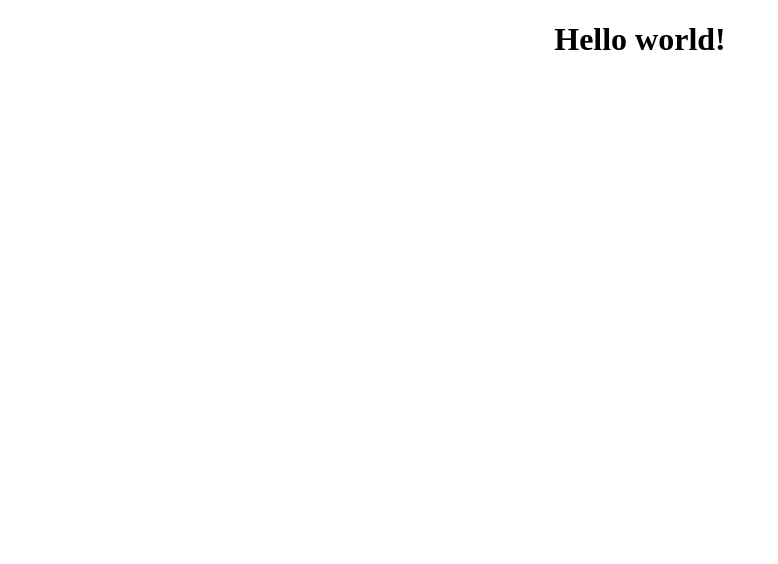
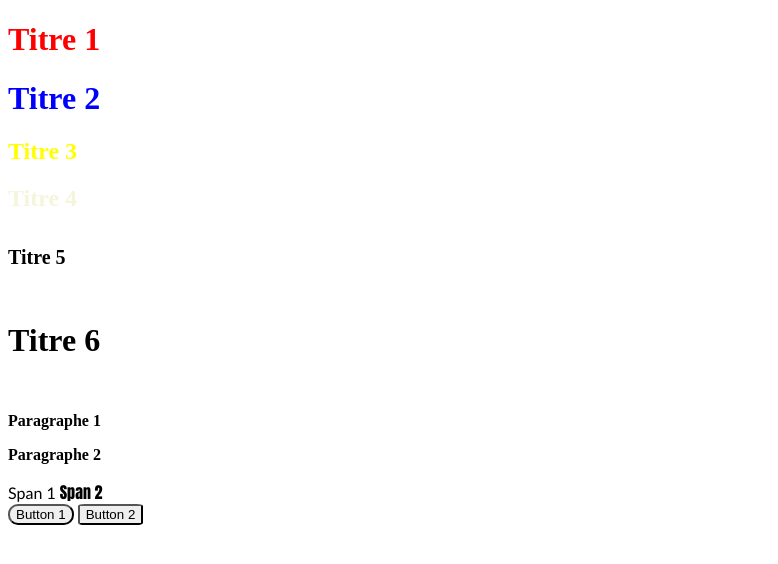
Before and after one commit to NikBud/tp1_web, a plain HTML site: page index.html in a window 1280 px wide. Shown: the whole page, without its empty margins (0-778 px from the left). Drawn offline with Linux system fonts and the light colour scheme.

Commit message:
Titles paragraph span button added

```diff
--- a/index.html
+++ b/index.html
@@ -7,8 +7,24 @@
     <link rel="stylesheet" href="style.css">
 </head>
 <body>
+    <h1 class="titre1">Titre 1</h1>
+    <h1 class="titre2">Titre 2</h1>
 
-    <h1>Hello world!</h1>
+    <h2 class="titre3">Titre 3</h2>
+    <h2 class="titre4">Titre 4</h2>
+
+    <h5 class="titre5">Titre 5</h5>
+    <h5 class="titre6">Titre 6</h5>
+
+    <p class="paragraph1">Paragraphe 1</p>
+    <p class="paragraph1">Paragraphe 2</p>
+
+    <span class="span1">Span 1</span>
+    <span class="span2">Span 2</span>
+
+    <br>
+    <button class="button1">Button 1</button>
+    <button class="button2">Button 2</button>
 
     <script src="script.js"></script>
 </body>
--- a/style.css
+++ b/style.css
@@ -1,3 +1,47 @@
-h1 {
-    text-align: center;
+.titre1 {
+    color: red;
 }
+
+.titre2 {
+    color: blue;
+}
+
+.titre3 {
+    color: yellow;
+}
+
+.titre4 {
+    color: beige;
+}
+
+.titre5 {
+    font-size: 20px;
+}
+
+.titre6 {
+    font-size: 2rem;
+}
+
+.paragraph1 {
+    font-weight: bold;
+}
+
+.paragraph2 {
+    font-weight: 100;
+}
+
+.span1 {
+    font-family: 'Gill Sans', 'Gill Sans MT', Calibri, 'Trebuchet MS', sans-serif;
+}
+
+.span2 {
+    font-family: Impact, Haettenschweiler, 'Arial Narrow Bold', sans-serif;
+}
+
+.button1 {
+    border-radius: 10px;
+}
+
+.button2 {
+border-radius: 10%;
+}
```
